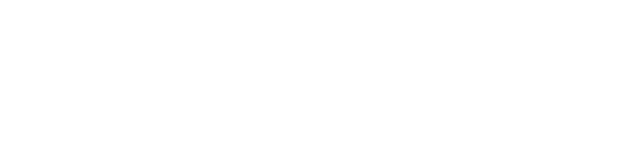
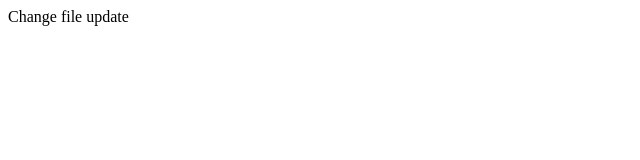
Before and after one commit to vannguyen0608/t3h_learn_github, a plain HTML site: page index.html in a window 1280 px wide. Shown: the whole page, without its empty margins (0-640 px from the left). Drawn offline with Linux system fonts and the light colour scheme.

Commit message:
add new text

```diff
--- a/index.html
+++ b/index.html
@@ -7,6 +7,6 @@
     <title>Document</title>
 </head>
 <body>
-
+    Change file update
 </body>
 </html>
```
